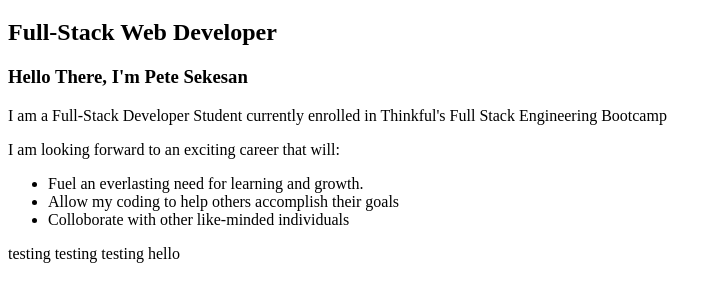
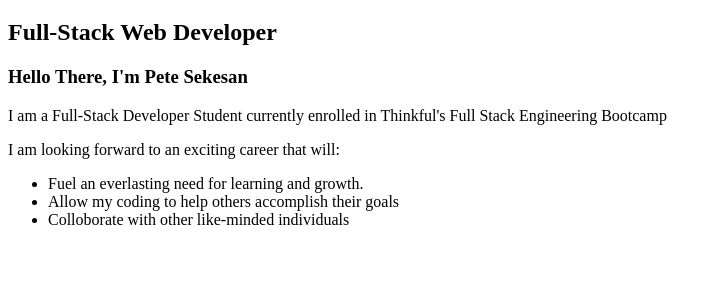
Before and after one commit to Pete-Sekesan/Portfolio-Web-Page, a plain HTML site: page index.html in a window 1280 px wide. Shown: the part 61-362 px from the top of the page, without its empty margins (0-722 px from the left). Drawn offline with Linux system fonts and the light colour scheme.

Commit message:
Update index.html

```diff
--- a/index.html
+++ b/index.html
@@ -21,7 +21,7 @@
         <li>Colloborate with other like-minded individuals </li>
     </ul>
 
-    testing testing testing hello
+
 
 
 
```
